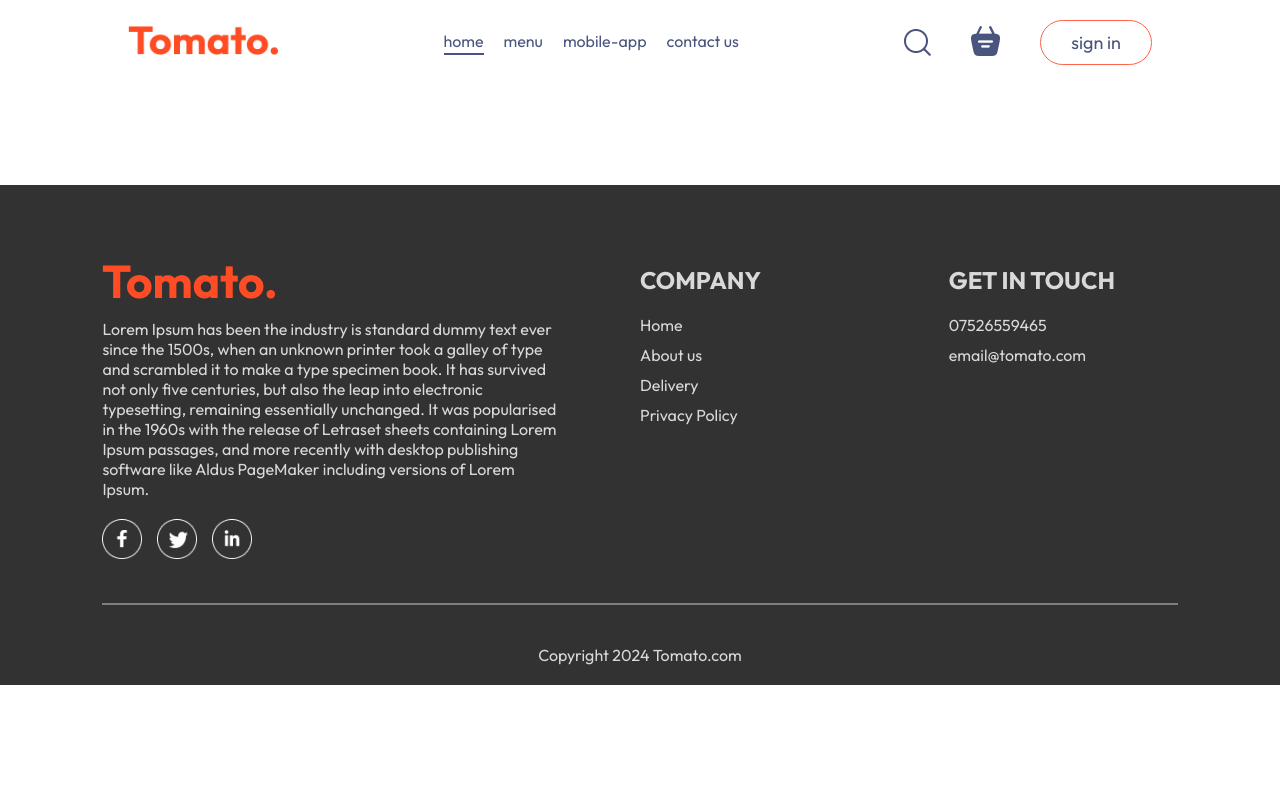
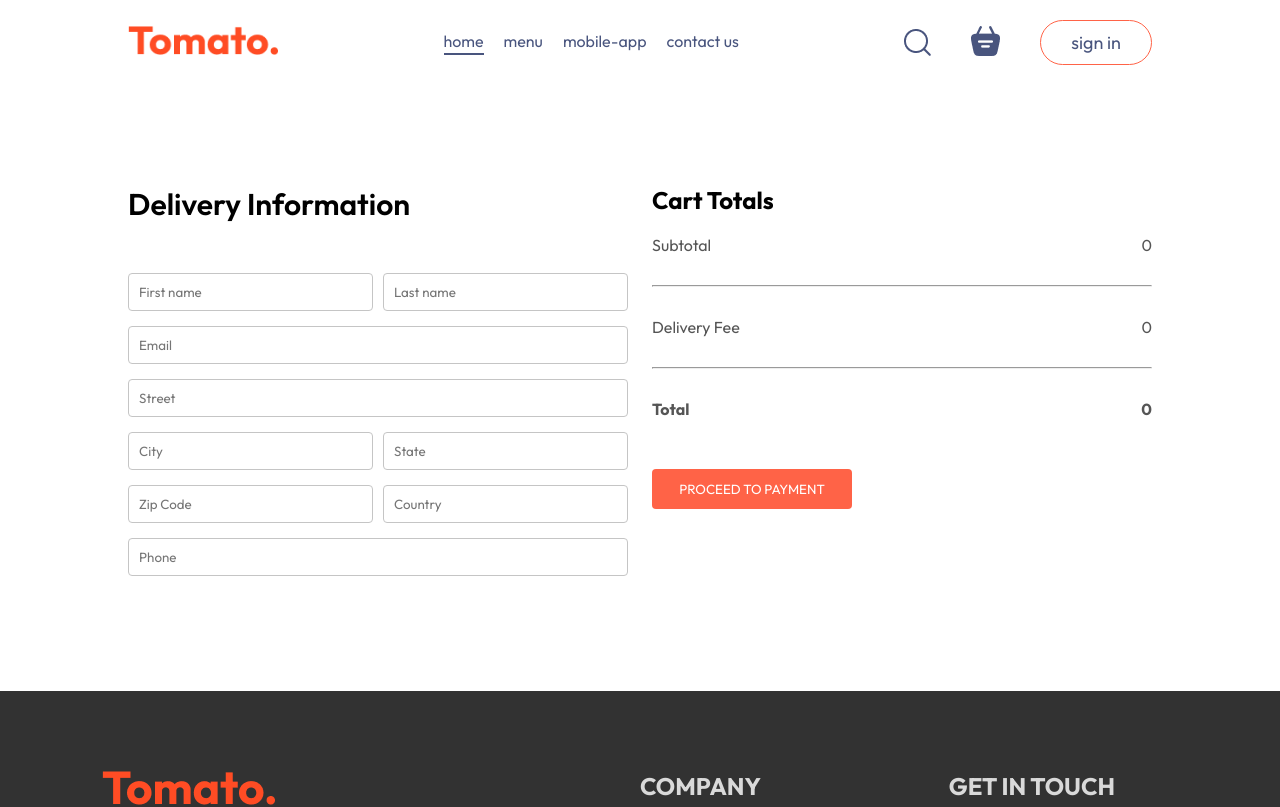
Before and after one commit to dadu99/food-delivery, a React (Vite) app: page /order in a window 1280 px wide. Shown: the top 807 px of the page. Built offline with nearby package versions, Linux system fonts and the light colour scheme.

Commit message:
place order page

```diff
--- a/src/App.jsx
+++ b/src/App.jsx
@@ -19,7 +19,7 @@
         <Routes>
           <Route path='/' element={<Home />} />
           <Route path='/cart' element={<Cart />} />
-          <Route path='/order' elemement={<PlaceOrder />} />
+          <Route path='/order' element={<PlaceOrder />} />
         </Routes>
       </div>
       <Footer></Footer>
--- a/src/pages/Cart/Cart.jsx
+++ b/src/pages/Cart/Cart.jsx
@@ -1,6 +1,7 @@
 import React, { useContext } from 'react'
 import "./Cart.css"
 import { StoreContext } from '../../context/StoreContext'
+import { useNavigate } from 'react-router-dom';
 
 const Cart = () => {
     const {
@@ -11,6 +12,8 @@
         removeFromCart,
         getTotalCartAmount
     } = useContext(StoreContext);
+
+    const navigate = useNavigate();
 
     return (
         <>
@@ -57,26 +60,28 @@
 
                         <div className='cart-total-details'>
                             <p>Delivery Fee</p>
-                            <p>{2}</p>
+                            <p>{getTotalCartAmount() === 0 ? 0 : 2}</p>
                         </div>
 
                         <hr />
 
                         <div className='cart-total-details'>
                             <b>Total</b>
-                            <b>{getTotalCartAmount() + 2}</b>
+                            <b>{getTotalCartAmount() === 0 ? 0 : getTotalCartAmount() + 2}</b>
                         </div>
 
-                        <button>PROCEED TO CHECKOUT</button>
+                        <button onClick={() => navigate('/order')}>PROCEED TO CHECKOUT</button>
 
                     </div>
-                    <div className='cart-promocode-input'>
+                    <div className='cart-promocode'>
                         <div>
                             <p>
                                 If you have a promo code, Enter it here
                             </p>
-                            <input type='text' placeholder='promo code' />
-                            <button>Submit</button>
+                            <div className='cart-promocode-input'>
+                                <input type='text' placeholder='promo code' />
+                                <button>Submit</button>
+                            </div>
                         </div>
                     </div>
                 </div>
--- a/src/pages/PlaceOrder/PlaceOrder.css
+++ b/src/pages/PlaceOrder/PlaceOrder.css
@@ -0,0 +1,35 @@
+.place-order {
+    display: flex;
+    align-items: start;
+    justify-content: space-between;
+    gap: 20px;
+    margin-top: 100px;
+}
+.place-order-left {
+    width: 100%;
+    max-width: max(30%, 500px);
+}
+.place-order-left .title {
+    font-size: 30px;
+    font-weight: 600;
+    margin-bottom: 50px;
+}
+.place-order-left input  {
+    margin-bottom: 15px;
+    width: 100%;
+    padding: 10px;
+    border: 1px solid #c5c5c5;
+    border-radius: 4px;
+    outline-color: tomato;
+}
+.place-order-left .multi-fields {
+    display: flex;
+    gap: 10px;
+}
+.place-order-right {
+    width: 100%;
+    max-width: max(40%, 500px);
+}
+.place-order .cart-total button {
+    margin-top: 30px;
+}
--- a/src/pages/PlaceOrder/PlaceOrder.jsx
+++ b/src/pages/PlaceOrder/PlaceOrder.jsx
@@ -1,9 +1,65 @@
-import React from 'react'
+import React, { useContext } from 'react'
 import './PlaceOrder.css'
+import { StoreContext } from '../../context/StoreContext'
 
 const PlaceOrder = () => {
+
+    const { getTotalCartAmount } = useContext(StoreContext);
+
     return (
-        <div>PlaceOrder</div>
+        <form className='place-order'>
+            <div className='place-order-left'>
+                <p className='title'>Delivery Information</p>
+
+                <div className='multi-fields'>
+                    <input type="text" placeholder='First name' />
+                    <input type="text" placeholder='Last name' />
+                </div>
+
+                <input type="email" placeholder='Email' />
+                <input type="text" placeholder='Street' />
+
+                <div className='multi-fields'>
+                    <input type="text" placeholder='City' />
+                    <input type="text" placeholder='State' />
+                </div>
+
+                <div className='multi-fields'>
+                    <input type="text" placeholder='Zip Code' />
+                    <input type="text" placeholder='Country' />
+                </div>
+                <input type="text" placeholder='Phone' />
+            </div>
+
+
+
+            <div className='place-order-right'>
+                <div className='cart-total'>
+                    <h2>Cart Totals</h2>
+                    <div className='cart-total-details'>
+                        <p>Subtotal</p>
+                        <p>{getTotalCartAmount()}</p>
+                    </div>
+                    <hr />
+
+                    <div className='cart-total-details'>
+                        <p>Delivery Fee</p>
+                        <p>{getTotalCartAmount() === 0 ? 0 : 2}</p>
+                    </div>
+
+                    <hr />
+
+                    <div className='cart-total-details'>
+                        <b>Total</b>
+                        <b>{getTotalCartAmount() === 0 ? 0 : getTotalCartAmount() + 2}</b>
+                    </div>
+
+                    <button>PROCEED TO PAYMENT</button>
+
+                </div>
+
+            </div>
+        </form>
     )
 }
 
```
